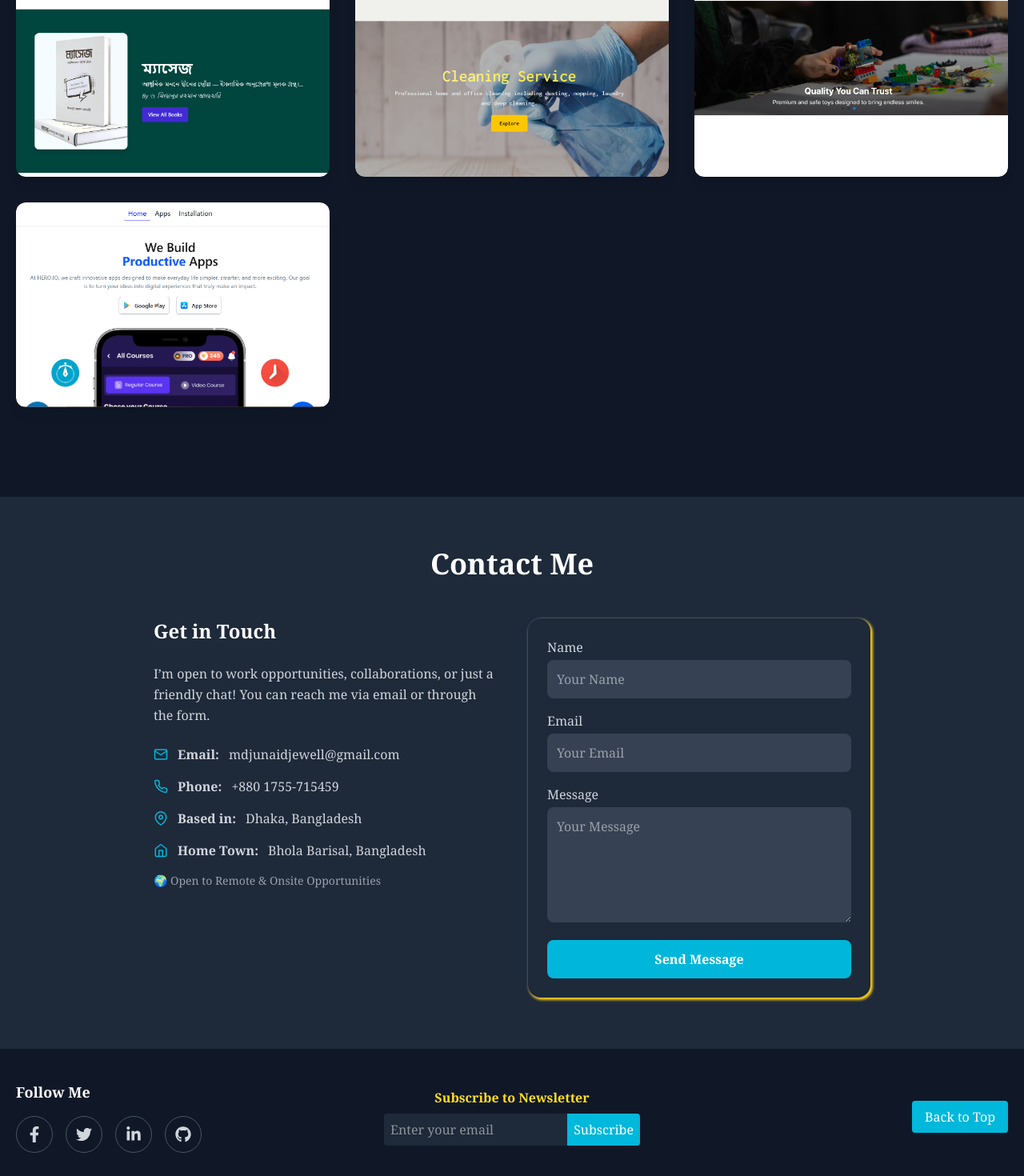
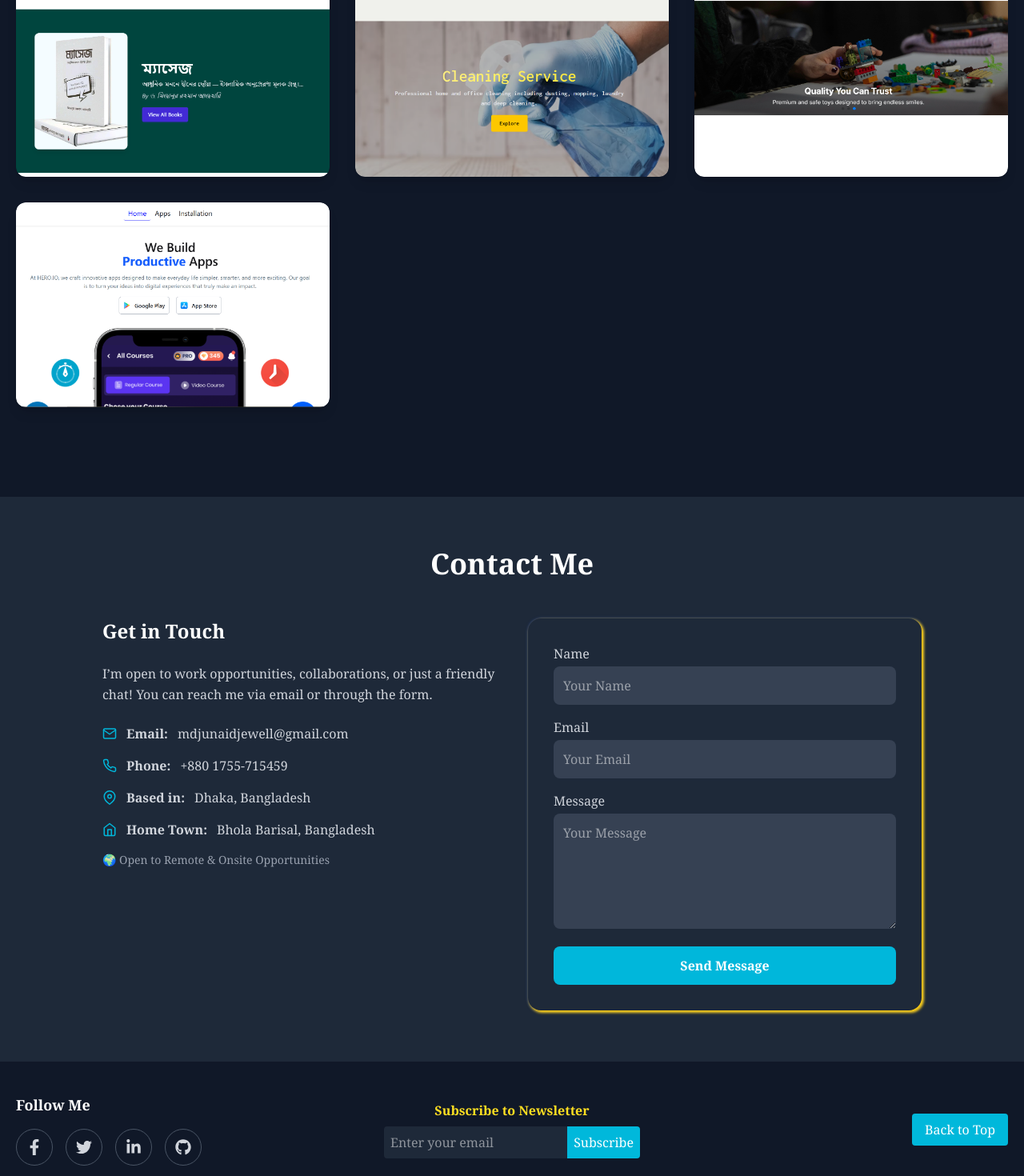
Before and after one commit to mdjunaidjewel/Portfolio, a React (Vite) app: page / in a window 1280 px wide. Shown: the part 2667-4137 px from the top of the page at 80% size. Built offline with nearby package versions, Linux system fonts and the light colour scheme.

Commit message:
some update

```diff
--- a/src/Components/Root/Root.jsx
+++ b/src/Components/Root/Root.jsx
@@ -26,19 +26,19 @@ export const Root = () => {
         <Navbar />
       </header>
       <main>
-        <section data-aos="fade-up" data-aos-delay="100">
+        <section data-aos="fade-left" data-aos-delay="100">
           <Home />
         </section>
         <section data-aos="fade-right" data-aos-delay="200">
           <MyAbout />
         </section>
-        <section data-aos="fade-left" data-aos-delay="300">
+        <section data-aos="fade-down" data-aos-delay="300">
           <Services />
         </section>
-        <section data-aos="zoom-in" data-aos-delay="400">
+        <section>
           <Projects />
         </section>
-        <section data-aos="flip-up" data-aos-delay="500">
+        <section data-aos="slide-right" data-aos-delay="400">
           <Contact />
         </section>
       </main>
--- a/src/Pages/Contact.jsx
+++ b/src/Pages/Contact.jsx
@@ -11,7 +11,6 @@ const Contact = () => {
     e.preventDefault();
     setLoading(true);
 
-    // 🔹 Loading Alert
     Swal.fire({
       title: "Sending...",
       text: "Please wait a moment",
@@ -28,7 +27,6 @@ const Contact = () => {
         form.current,
         import.meta.env.VITE_EMAILJS_PUBLIC_KEY
       )
-
       .then(
         () => {
           Swal.close();
@@ -52,16 +50,18 @@ const Contact = () => {
           setLoading(false);
         }
       );
-
   };
 
   return (
-    <div id="contact" className="py-16 bg-gray-800 text-white px-5">
-      <h2 className="text-4xl font-bold mb-12 text-center gradient-text">
+    <div
+      id="contact"
+      className="py-16 bg-gray-800 text-white px-4 sm:px-6 lg:px-8"
+    >
+      <h2 className="text-3xl sm:text-4xl font-bold mb-12 text-center gradient-text">
         Contact Me
       </h2>
 
-      <div className="max-w-4xl mx-auto grid lg:grid-cols-2 gap-10">
+      <div className="max-w-5xl mx-auto grid grid-cols-1 lg:grid-cols-2 gap-10">
         {/* ================= Contact Info ================= */}
         <div className="space-y-6">
           <h3 className="text-2xl font-semibold">Get in Touch</h3>
@@ -72,28 +72,26 @@ const Contact = () => {
           </p>
 
           <div className="space-y-4 text-gray-300">
-            <p className="flex items-center gap-3">
+            <p className="flex items-center gap-3 flex-wrap">
               <FiMail className="text-[#00b7db] text-lg" />
-              <span className="font-semibold">Email:</span>
+              <span className="font-semibold">Email:</span>{" "}
               mdjunaidjewell@gmail.com
             </p>
 
-            <p className="flex items-center gap-3">
+            <p className="flex items-center gap-3 flex-wrap">
               <FiPhone className="text-[#00b7db] text-lg" />
-              <span className="font-semibold">Phone:</span>
-              +880 1755-715459
+              <span className="font-semibold">Phone:</span> +880 1755-715459
             </p>
 
-            <p className="flex items-center gap-3">
+            <p className="flex items-center gap-3 flex-wrap">
               <FiMapPin className="text-[#00b7db] text-lg" />
-              <span className="font-semibold">Based in:</span>
-              Dhaka, Bangladesh
+              <span className="font-semibold">Based in:</span> Dhaka, Bangladesh
             </p>
 
-            <p className="flex items-center gap-3">
+            <p className="flex items-center gap-3 flex-wrap">
               <FiHome className="text-[#00b7db] text-lg" />
-              <span className="font-semibold">Home Town:</span>
-              Bhola Barisal, Bangladesh
+              <span className="font-semibold">Home Town:</span> Bhola Barisal,
+              Bangladesh
             </p>
 
             <p className="text-sm text-gray-400">
@@ -106,7 +104,7 @@ const Contact = () => {
         <form
           ref={form}
           onSubmit={sendEmail}
-          className="bg-gray-800 rounded-xl p-6 space-y-4 shadow-md shadow-amber-200 thin-yellow-glow"
+          className="bg-gray-800 rounded-xl p-6 sm:p-8 space-y-4 shadow-md shadow-amber-200 thin-yellow-glow"
         >
           <div>
             <label className="block text-gray-300 mb-1">Name</label>
@@ -115,7 +113,7 @@ const Contact = () => {
               name="user_name"
               placeholder="Your Name"
               required
-              className="w-full p-3 rounded-lg bg-gray-700 text-white focus:outline-none focus:ring-2 focus:ring-[#00b7db]"
+              className="w-full p-3 rounded-lg bg-gray-700 text-white focus:outline-none focus:ring-2 focus:ring-[#00b7db] transition"
             />
           </div>
 
@@ -126,7 +124,7 @@ const Contact = () => {
               name="user_email"
               placeholder="Your Email"
               required
-              className="w-full p-3 rounded-lg bg-gray-700 text-white focus:outline-none focus:ring-2 focus:ring-[#00b7db]"
+              className="w-full p-3 rounded-lg bg-gray-700 text-white focus:outline-none focus:ring-2 focus:ring-[#00b7db] transition"
             />
           </div>
 
@@ -137,14 +135,14 @@ const Contact = () => {
               rows="5"
               placeholder="Your Message"
               required
-              className="w-full p-3 rounded-lg bg-gray-700 text-white focus:outline-none focus:ring-2 focus:ring-[#00b7db]"
+              className="w-full p-3 rounded-lg bg-gray-700 text-white focus:outline-none focus:ring-2 focus:ring-[#00b7db] transition"
             ></textarea>
           </div>
 
           <button
             type="submit"
             disabled={loading}
-            className="cursor-pointer w-full bg-[#00b7db] hover:bg-[#009ec1] transition-colors text-white font-semibold py-3 rounded-lg disabled:opacity-60"
+            className="w-full bg-[#00b7db] hover:bg-[#009ec1] transition-colors text-white font-semibold py-3 rounded-lg disabled:opacity-60"
           >
             {loading ? "Sending..." : "Send Message"}
           </button>
--- a/src/Pages/Projects.jsx
+++ b/src/Pages/Projects.jsx
@@ -54,7 +54,7 @@ const Projects = () => {
       id="projects"
       className="py-14 bg-gray-900 text-white min-h-screen px-5"
     >
-      <h2 className="text-4xl font-bold mb-12 text-center gradient-text text-yellow-500">
+      <h2 className="text-3xl sm:text-4xl font-bold mb-12 text-center gradient-text text-yellow-400">
         My <span className="text-blue-400">Projects</span>
       </h2>
       <div className="grid sm:grid-cols-2 lg:grid-cols-3 gap-8">
```
